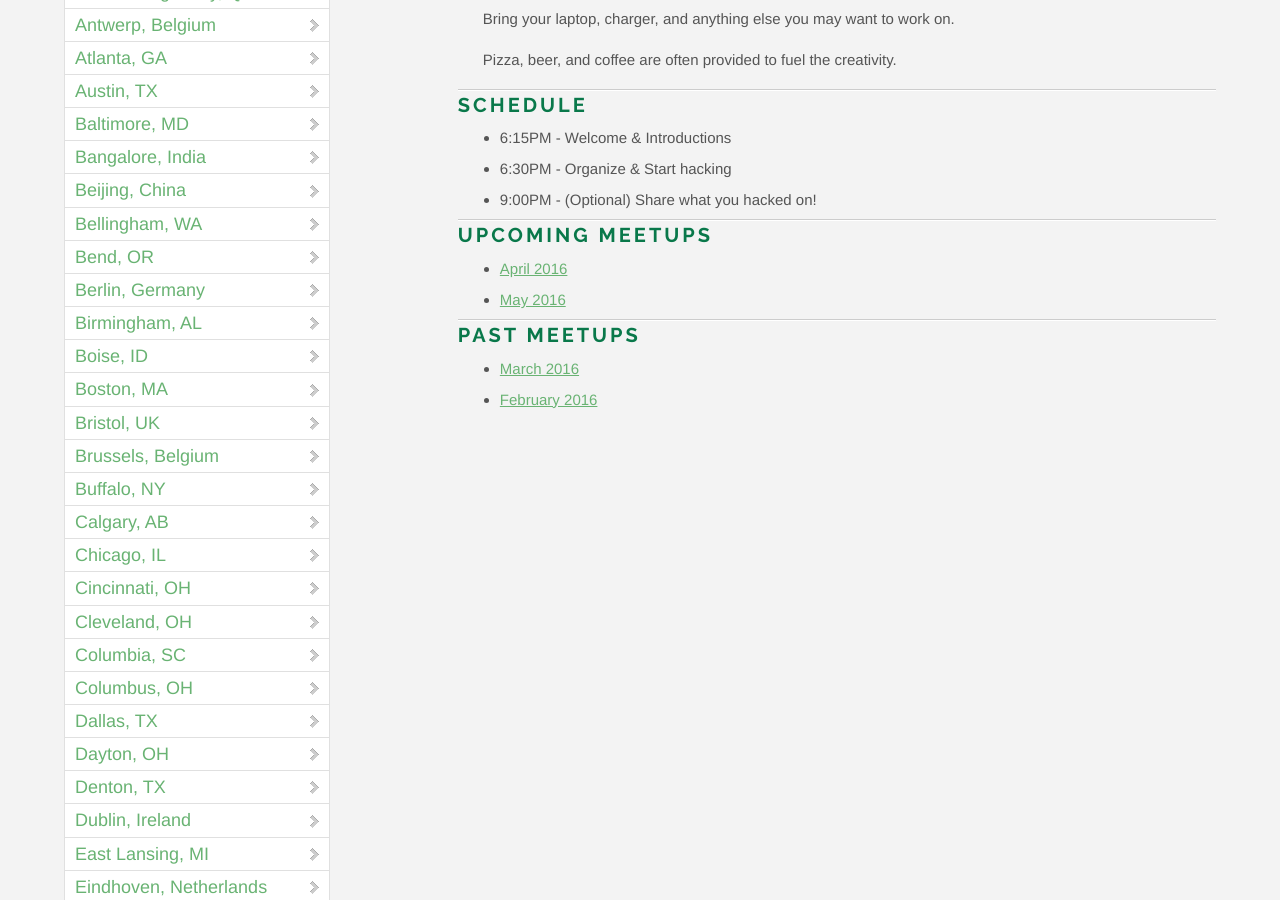
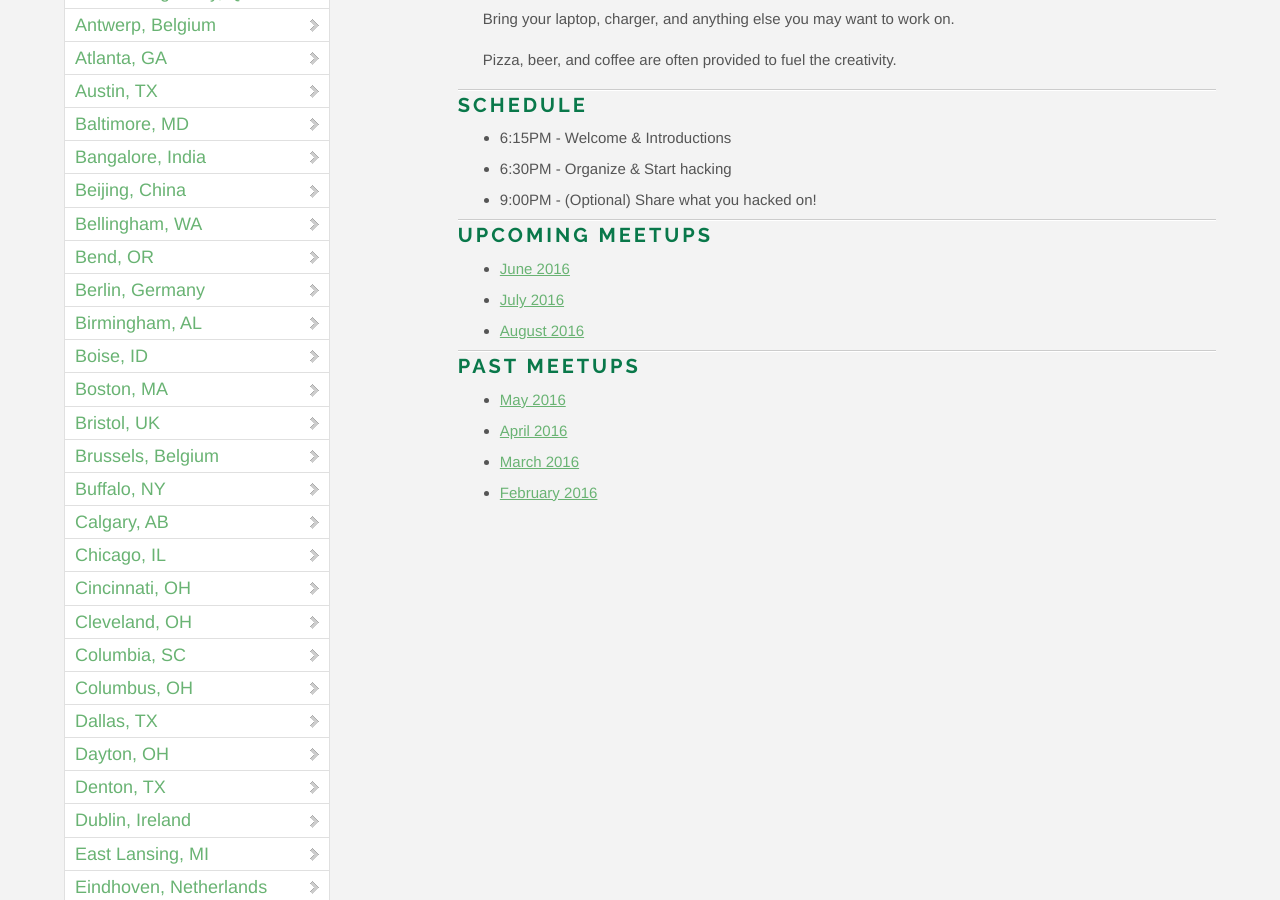
Before and after one commit to OpenHack/openhack.github.com, a Jekyll site: the page built from haverhill/index.markdown, in a window 1280 px wide and 900 px high, scrolled down 307 px. Built offline with Jekyll 4.4.1, drawn with Linux system fonts in a browser that asks for light colours; nearby versions of some CDN libraries; comment, search, counter and statistics services are not loaded.

Commit message:
Add Haverhill summer meetups

```diff
--- a/haverhill/index.markdown
+++ b/haverhill/index.markdown
@@ -23,11 +23,14 @@ Pizza, beer, and coffee are often provided to fuel the creativity.
 
 ### Upcoming meetups
 
-* [April 2016](http://www.meetup.com/HaverhillHackers/events/229972907/)
-* [May 2016](http://www.meetup.com/HaverhillHackers/events/fvqzrlyvhbwb/)
+* [June 2016](http://www.meetup.com/HaverhillHackers/events/fvqzrlyvjbcc/)
+* [July 2016](http://www.meetup.com/HaverhillHackers/events/fvqzrlyvkbzb/)
+* [August 2016](http://www.meetup.com/HaverhillHackers/events/fvqzrlyvlbvb/)
 
 ### Past meetups
 
+* [May 2016](http://www.meetup.com/HaverhillHackers/events/fvqzrlyvhbwb/)
+* [April 2016](http://www.meetup.com/HaverhillHackers/events/229972907/)
 * [March 2016](http://www.meetup.com/HaverhillHackers/events/229411471)
 * [February 2016](http://www.meetup.com/HaverhillHackers/events/228664826/)
 
```
